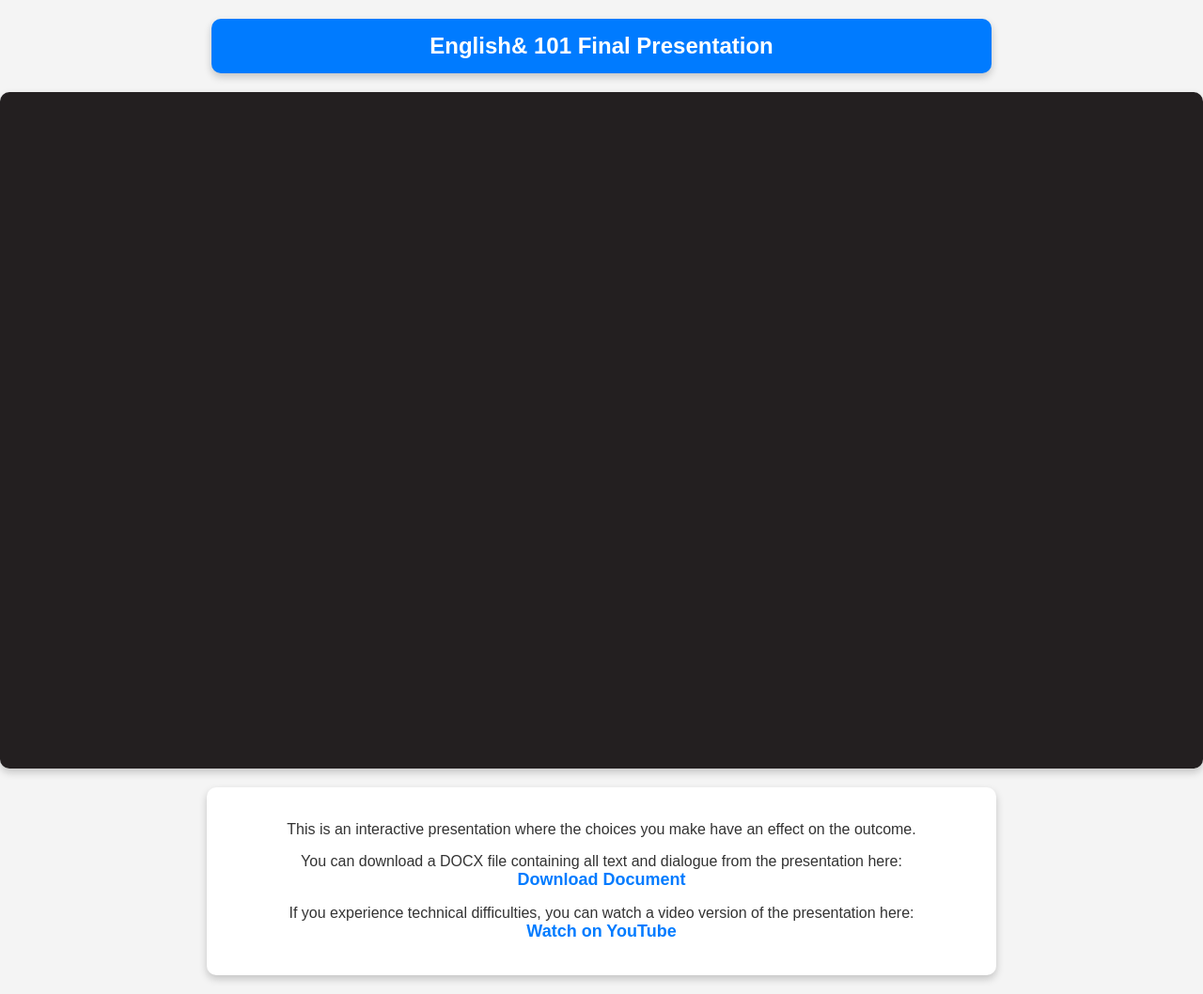
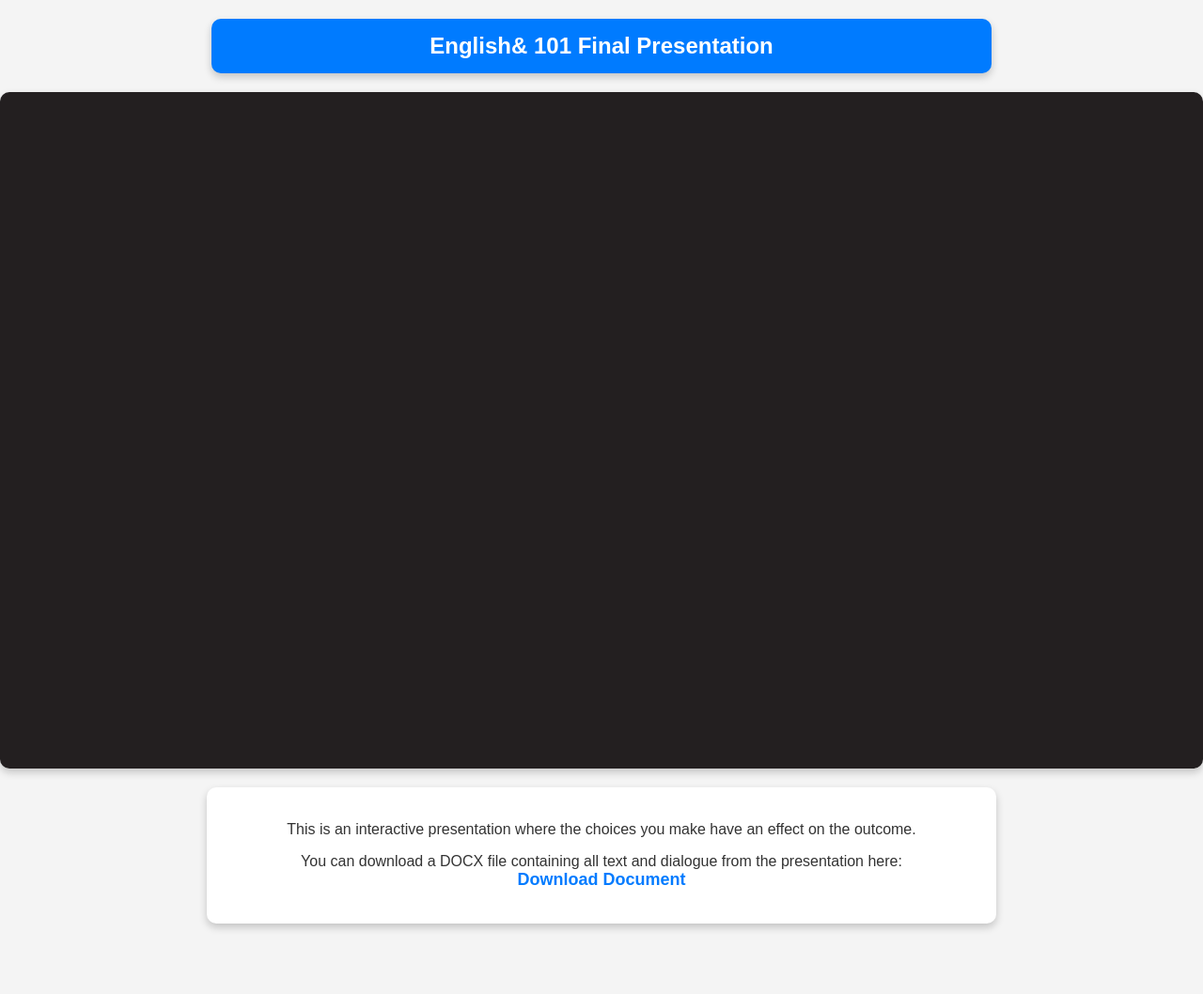
Before and after one commit to JacobyPas01/EnglishComp101, a plain HTML site: page index.html in a window 1280 px wide. Shown: the whole page at 94% size. After the commit the page ends 1003 px from the top, so only its background shows below. Drawn offline with Linux system fonts and the light colour scheme; no server answers.

Commit message:
Add files via upload

```diff
--- a/index.html
+++ b/index.html
@@ -63,11 +63,6 @@
 		<br>
         <a href="/EnglishComp101/Final Presentation Text.docx" target="_blank">Download Document</a>
       </p>
-      <p>
-        If you experience technical difficulties, you can watch a video version of the presentation here:
-		<br>
-        <a href="https://www.youtube.com/watch?v=YOUR_VIDEO_ID" target="_blank">Watch on YouTube</a>
-      </p>
     </div>
 
     <script src="Build/WebGL.loader.js"></script>
```
